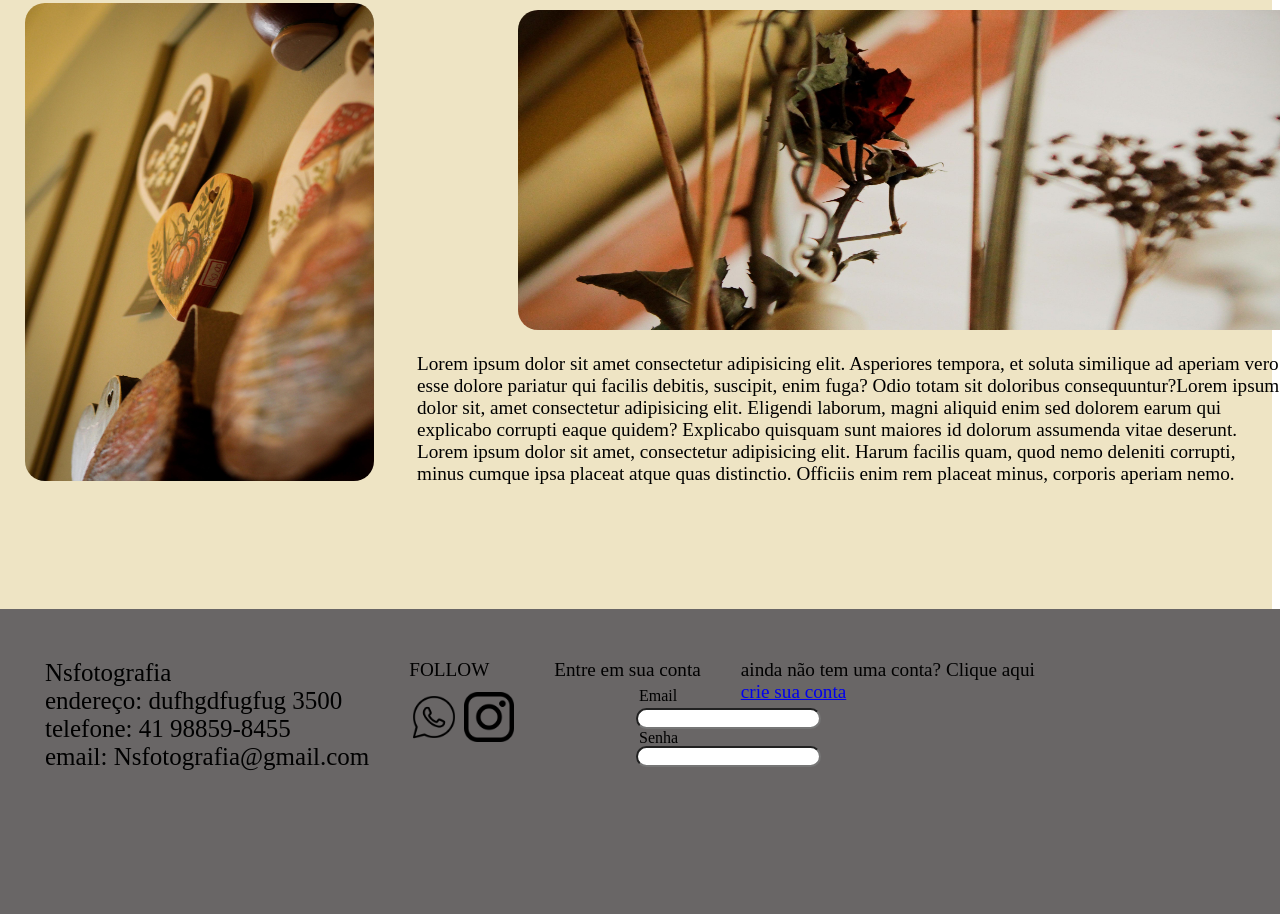
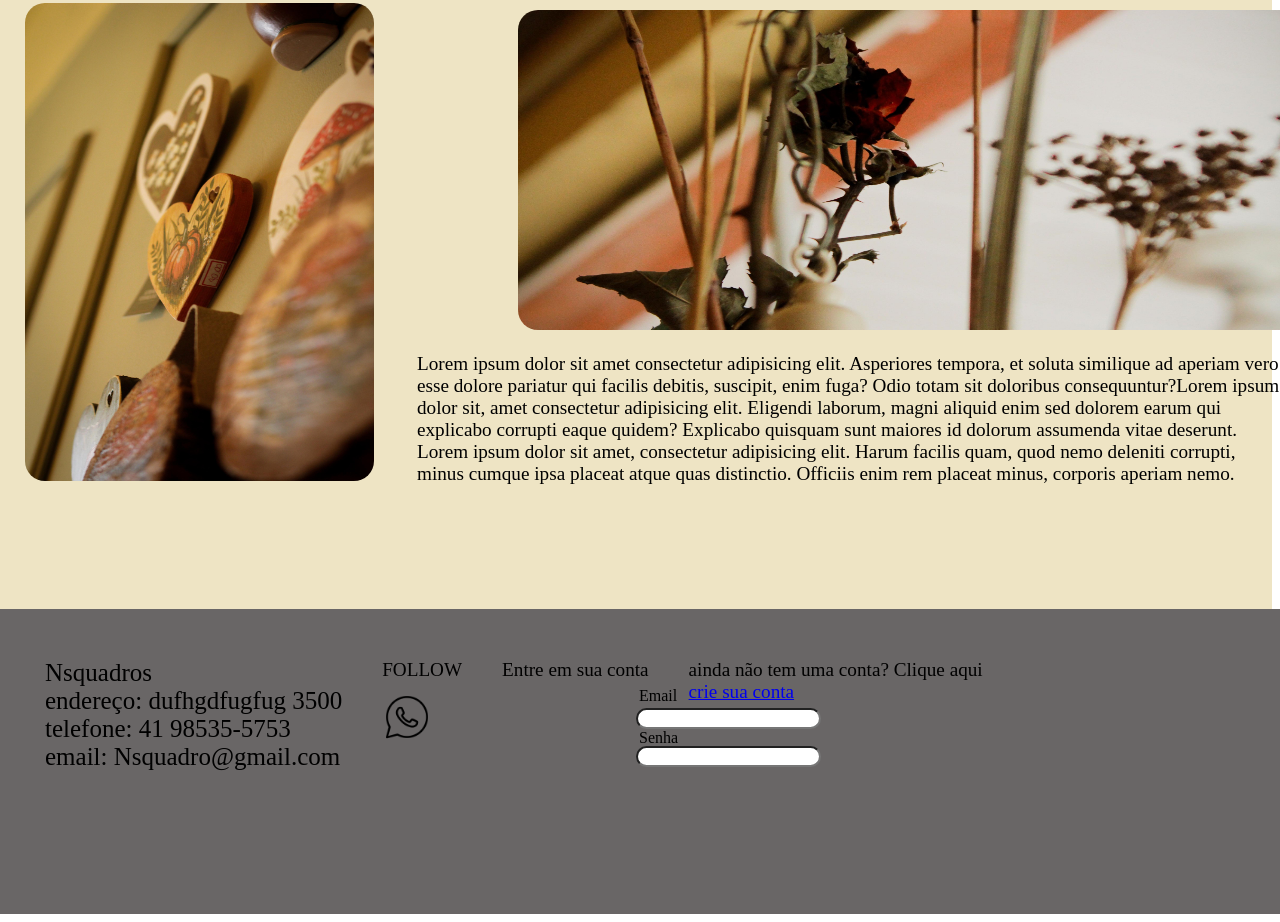
Before and after one commit to helokv/front-nairim, a plain HTML site: page home.html in a window 1280 px wide. Shown: the part 581-1503 px from the top of the page. Drawn offline with Linux system fonts and the light colour scheme.

Commit message:
Update home.html

```diff
--- a/home.html
+++ b/home.html
@@ -33,16 +33,14 @@
               <p class="u">Lorem ipsum dolor sit amet consectetur adipisicing elit. Asperiores tempora, et soluta similique ad aperiam vero esse dolore pariatur qui facilis debitis, suscipit, enim fuga? Odio totam sit doloribus consequuntur?Lorem ipsum dolor sit, amet consectetur adipisicing elit. Eligendi laborum, magni aliquid enim sed dolorem earum qui explicabo corrupti eaque quidem? Explicabo quisquam sunt maiores id dolorum assumenda vitae deserunt. Lorem ipsum dolor sit amet, consectetur adipisicing elit. Harum facilis quam, quod nemo deleniti corrupti, minus cumque ipsa placeat atque quas distinctio. Officiis enim rem placeat minus, corporis aperiam nemo.</p>
         </div>
         <div class="rodape">
-            <p class="s2">Nsfotografia <br>
+            <p class="s2">Nsquadros <br>
                 endereço: dufhgdfugfug 3500 <br>
-                telefone: 41 98859-8455 <br>
-                email: Nsfotografia@gmail.com
+                telefone: 41 98535-5753 <br>
+                email: Nsquadro@gmail.com
             </p>
             <p>FOLLOW</p>
             <a href="https://api.whatsapp.com/send/?phone=%2B554188598455&text&type=phone_number&app_absent=0" alt="logo wpp">
                 <img class="w" src="wpp.png"></a>
-                <a href="https://www.instagram.com/nsantosfotografia?utm_source=ig_web_button_share_sheet&igsh=ZDNlZDc0MzIxNw==">
-                    <img class="i" src="instagram.png" >
                 </a>
                 <p>Entre em sua conta</p>
                 <label class="l2">Email</label>
```
